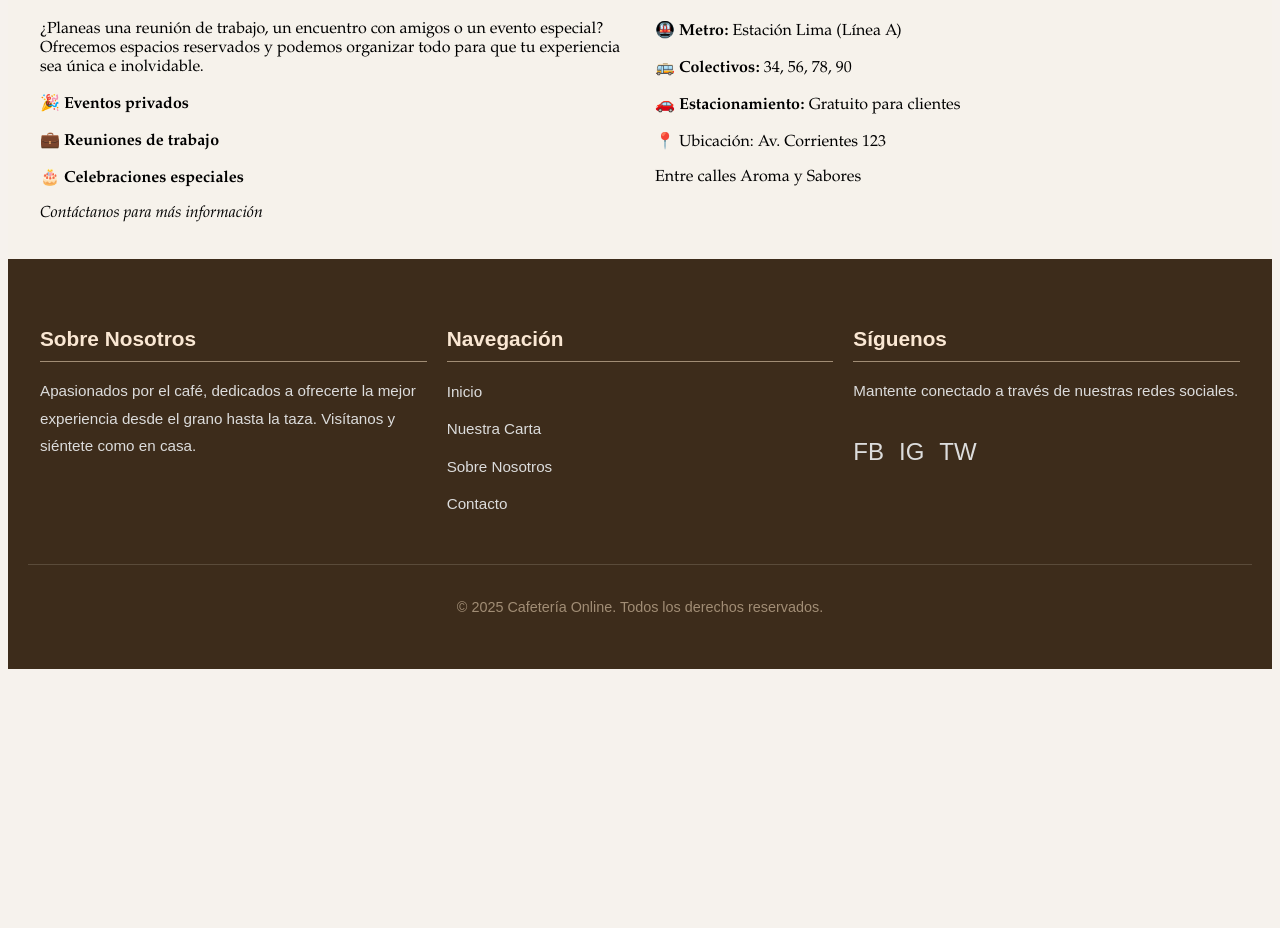
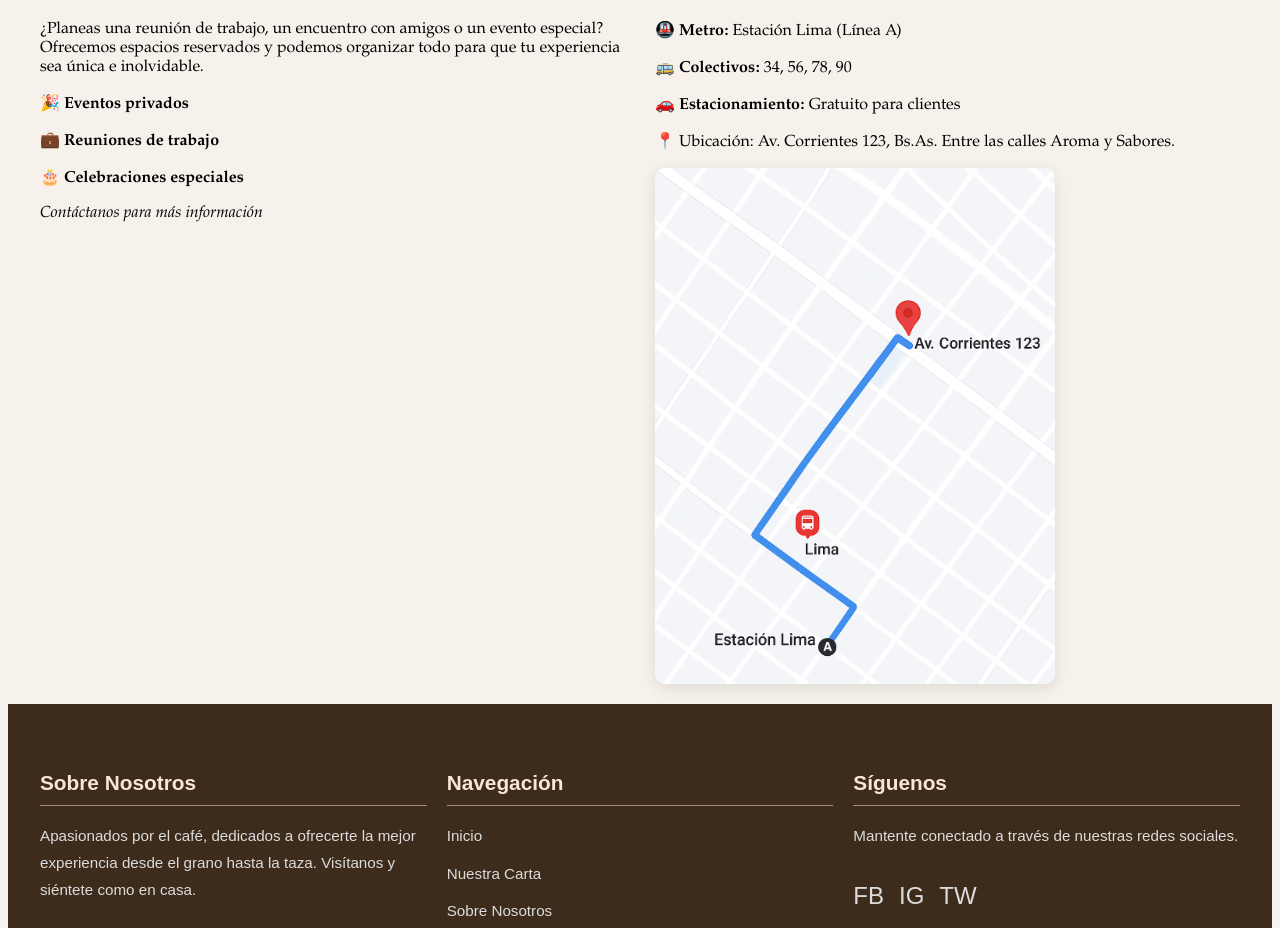
Before and after one commit to Evhal9/CafeteriaOnline, a React (Vite) app: page /contacto in a window 1280 px wide. Shown: the part 1101-2029 px from the top of the page. Before the commit the page ends 1778 px from the top, so only its background shows below. Built offline with nearby package versions, Linux system fonts and the light colour scheme; a web font is replaced by a local one.

Commit message:
Se agregó una imagen para la ubicación de la cafeteria y se modificó la pagina en la parte de contacto

```diff
--- a/src/pages/Contacto.jsx
+++ b/src/pages/Contacto.jsx
@@ -74,9 +74,11 @@ function Contacto() {
                             <p><strong>🚗 Estacionamiento:</strong> Gratuito para clientes</p>
                         </div>
                         <div className="mapa-placeholder">
-                            <p>📍 Ubicación: Av. Corrientes 123</p>
-                            <p>Entre calles Aroma y Sabores</p>
+                            <p>📍 Ubicación: Av. Corrientes 123, Bs.As. Entre las calles Aroma y Sabores.</p>
                         </div>
+                        <div className="contacto-image">
+                        <img src="/contacto/UbicacionCafeteria.jpg" alt="Ubicación de la cafetería" />
+                         </div>
                     </div>
                 </section>
             </main>
```
Also changed, not shown: public/contacto/UbicacionCafeteria.jpg (added).
